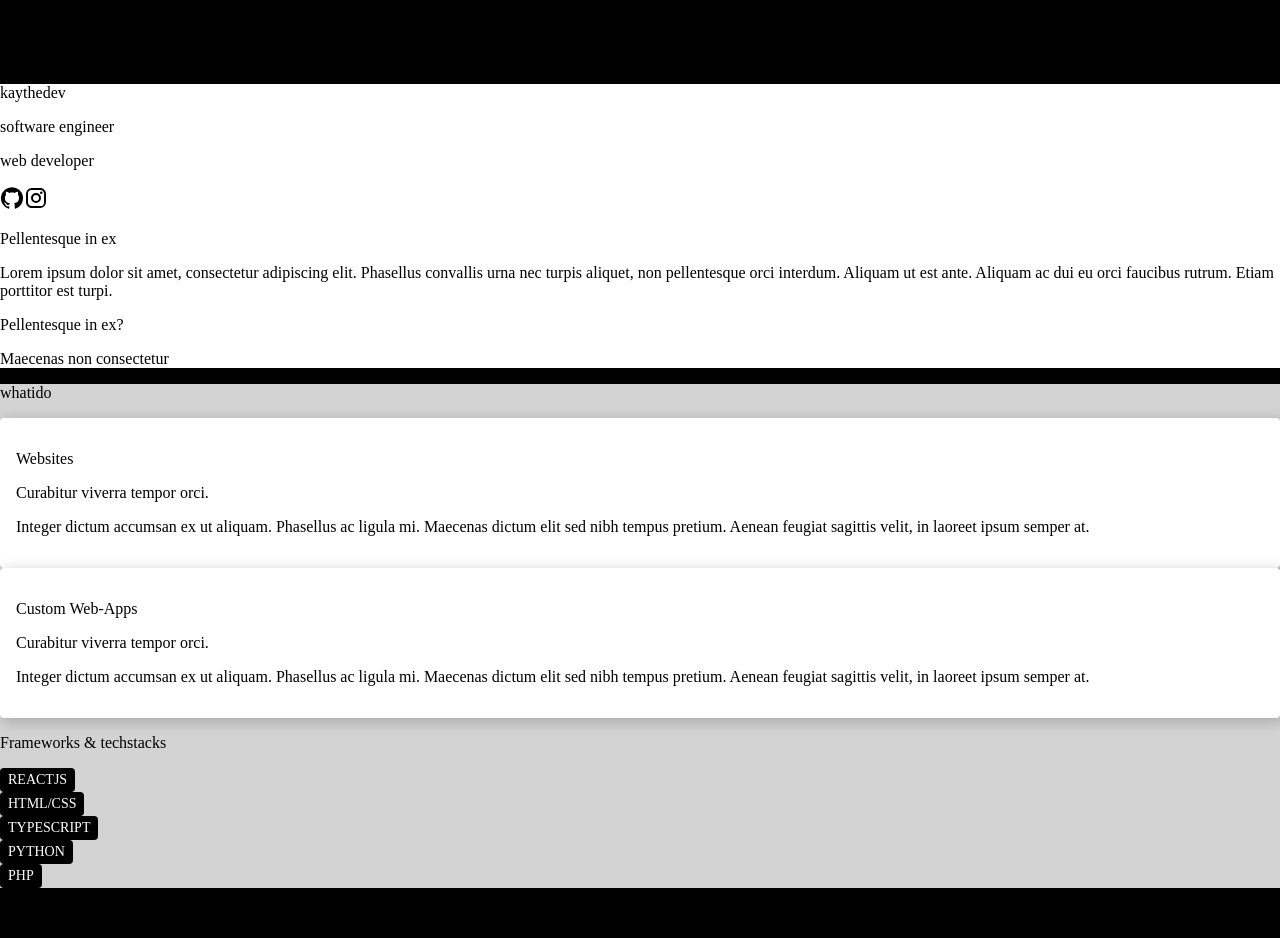
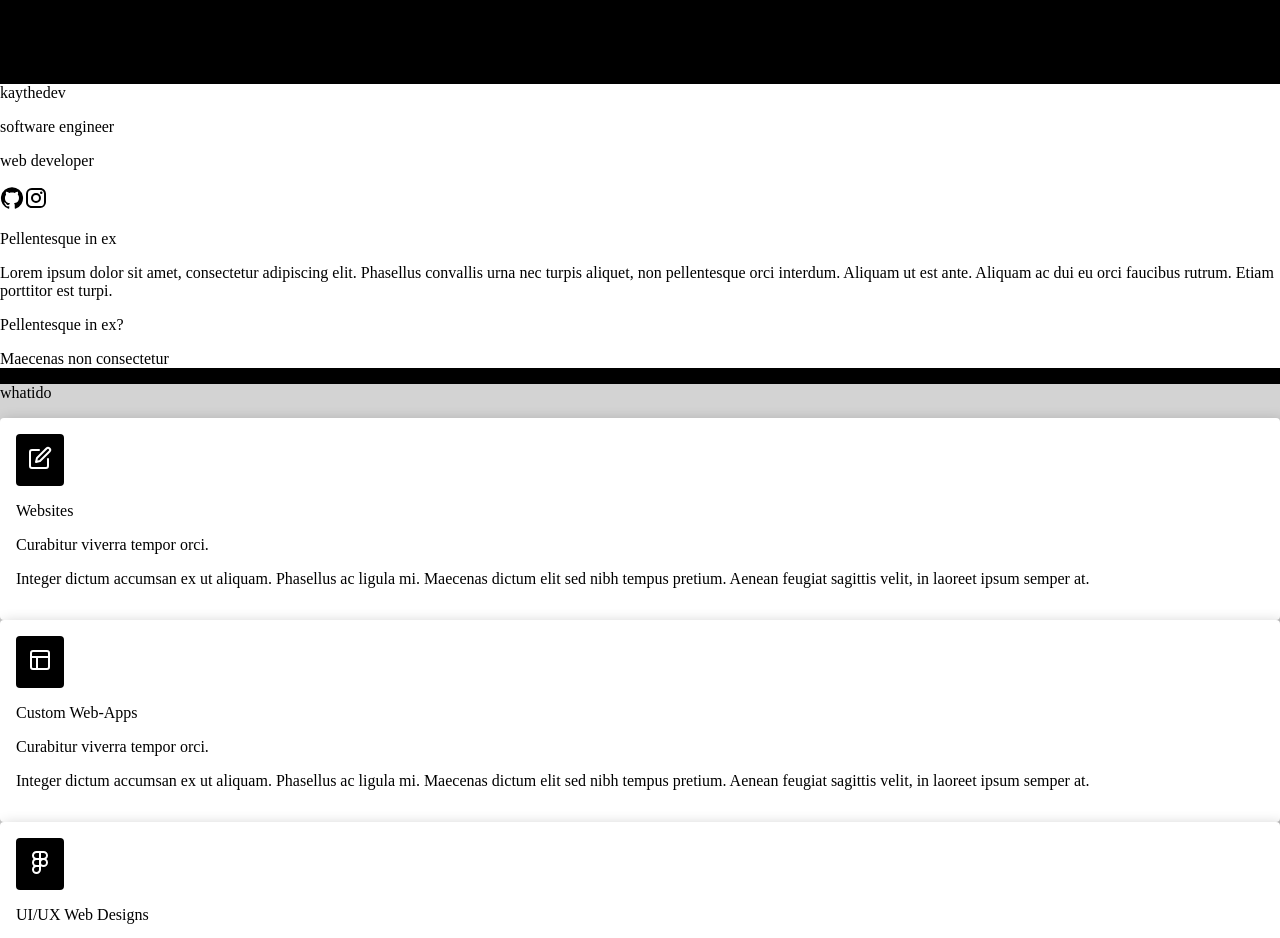
Before and after one commit to KayviaHarriott/matchr, a React (Vite) app: page / in a window 1280 px wide. Shown: the top 938 px of the page. Built offline with nearby package versions, Linux system fonts and the light colour scheme; the HTML template or start-up script is replaced by a standard one.

Commit message:
Added icons to the what i do section

```diff
--- a/package.json
+++ b/package.json
@@ -18,6 +18,8 @@
     "@fontsource/ibm-plex-sans-kr": "^5.0.12",
     "@fontsource/poppins": "^5.0.13",
     "@fontsource/press-start-2p": "^5.0.19",
+    "@fortawesome/free-solid-svg-icons": "^6.5.2",
+    "@fortawesome/react-fontawesome": "^0.2.0",
     "@mui/icons-material": "^5.15.14",
     "@mui/material": "^5.15.14",
     "@mui/x-date-pickers": "^7.1.0",
--- a/src/pages/WhatIDo.tsx
+++ b/src/pages/WhatIDo.tsx
@@ -1,5 +1,12 @@
 import { Box } from "@mui/material";
 import React from "react";
+import { FontAwesomeIcon } from "@fortawesome/react-fontawesome";
+import { Figma, Layout, Edit } from "react-feather";
+// import { faFigma } from '@fortawesome/free-solid-svg-icons'
+// import { faFigma } from '@fortawesome/free-solid-svg-icons';
+
+// const element = <FontAwesomeIcon icon={faEnvelope} />
+
 export const WhatIDo = () => {
   const techStackList = ["REACTJS", "HTML/CSS", "TYPESCRIPT", "PYTHON", "PHP"];
   const contentList = [
@@ -8,6 +15,17 @@ export const WhatIDo = () => {
       content: (
         <div>
           <div className="flex flex-col gap-2">
+            <Box
+              sx={{
+                color: "white",
+                backgroundColor: "black",
+                width: "fit-content",
+                padding: 1.5,
+                borderRadius: 1,
+              }}
+            >
+              <Edit />
+            </Box>
             <div>
               <p className="font-bold">Websites</p>
               <p className="font-bold text-[gray] text-[14px]">
@@ -28,8 +46,52 @@ export const WhatIDo = () => {
       content: (
         <div>
           <div className="flex flex-col gap-2">
+            <Box
+              sx={{
+                color: "white",
+                backgroundColor: "black",
+                width: "fit-content",
+                padding: 1.5,
+                borderRadius: 1,
+              }}
+            >
+              <Layout />
+            </Box>
             <div>
               <p className="font-bold">Custom Web-Apps</p>
+              <p className="font-bold text-[gray] text-[14px]">
+                Curabitur viverra tempor orci.
+              </p>
+            </div>
+            <p className="font-light text-[14px] text-[gray]">
+              Integer dictum accumsan ex ut aliquam. Phasellus ac ligula mi.
+              Maecenas dictum elit sed nibh tempus pretium. Aenean feugiat
+              sagittis velit, in laoreet ipsum semper at.
+            </p>
+          </div>
+        </div>
+      ),
+    },
+    {
+      title: "One",
+      content: (
+        <div>
+          <div className="flex flex-col gap-2">
+            {/* <FontAwesomeIcon icon={faFigma} /> */}
+            <Box
+              sx={{
+                color: "white",
+                backgroundColor: "black",
+                width: "fit-content",
+                padding: 1.5,
+                borderRadius: 1,
+              }}
+            >
+              <Figma />
+            </Box>
+            {/* <FontAwesomeIcon icon="fa-brands fa-figma" /> */}
+            <div>
+              <p className="font-bold">UI/UX Web Designs</p>
               <p className="font-bold text-[gray] text-[14px]">
                 Curabitur viverra tempor orci.
               </p>
@@ -71,9 +133,8 @@ export const WhatIDo = () => {
                     </div>
                   </Box>
                 ))}
-                  <div>
-             </div>
-               <div>
+                <div></div>
+                {/* <div>
                   <p className="font-bold">Frameworks & techstacks</p>
                   <div className="flex gap-1 flex-wrap">
                     {techStackList.map((item, index) => (
@@ -94,7 +155,7 @@ export const WhatIDo = () => {
                       </Box>
                     ))}
                   </div>
-               </div>
+                </div> */}
               </div>
             </div>
           </div>
```
Also changed, not shown: 1 other file (tests, documents, lock files or other folders). Lines whose indentation alone changed are shown as unchanged.
